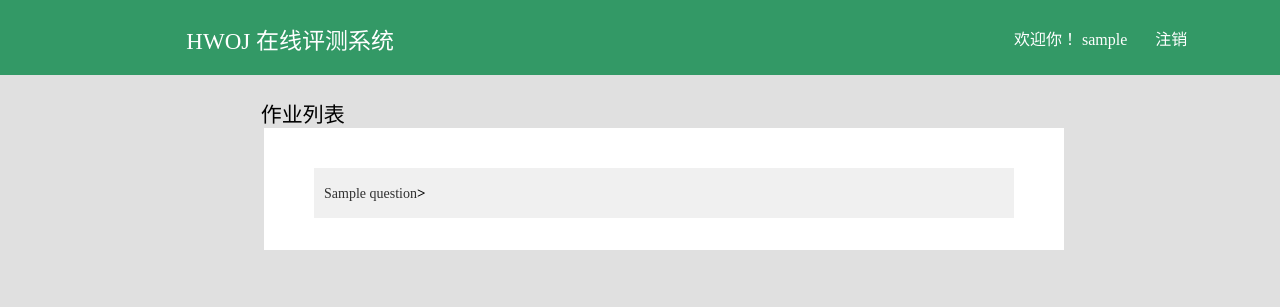
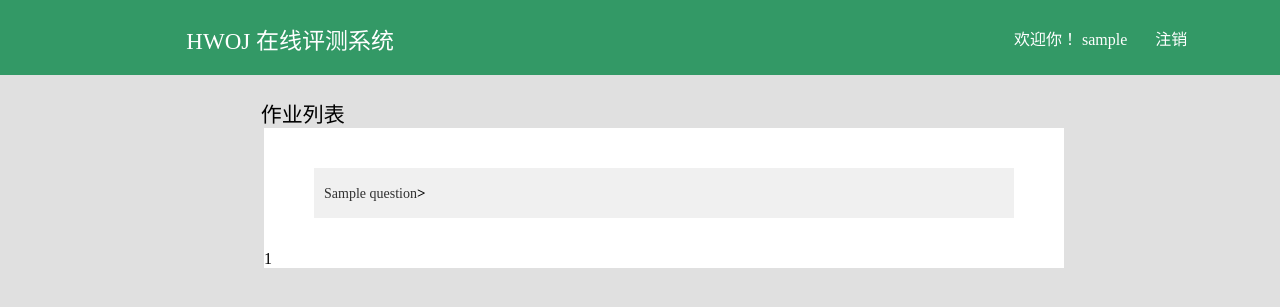
Before and after one commit to j7252008/judge, a Django app: template hwoj/templates/home.html in a window 1280 px wide. Shown: the top 307 px of the page. Run offline with Django 3.2, Linux system fonts and the light colour scheme; tables that the repository leaves empty hold one stand-in row (values such as "Sample post"); the template is opened without the code that fills it: values that come from a table or form of the project are taken from there, most other values are stand-ins (such as "Sample title", 1, 10 or a date in 2020).

Commit message:
完成主页列表分页功能

```diff
--- a/hwoj/templates/home.html
+++ b/hwoj/templates/home.html
@@ -26,7 +26,7 @@ body {
 	background: #339966;
 }
 
-li {
+.nav li {
 	outline: none;
 	min-width: 60px;
 	float: left;
@@ -38,16 +38,16 @@ li {
 	font-size: 16px;
 }
 
-a {
+.nav a {
 	color: white;
 	text-decoration: none;
 }
 
-a:hover{
+.nav a:hover{
 	color: #e0e0e0;
 }
 
-a:VISITED {
+.nav a:VISITED {
 	color: white;
 }
 
@@ -117,16 +117,21 @@ label{
 			<li><a href="/">注销</a></li>
 		</ul>
 	</div>
+
 	<div class="title">作业列表</div>
 	<div class="list">
+		{% load paginate_page %} <!-- # 首先必须通过load模板标签载入分页标签 -->
+		{% paginate questions 7 %}
 		{% for question in questions %}
-		<div class="listitem">
+   		<div class="listitem">
 			<a href=""></a>
 			<br/>
 			<label>{{ question.qname }}</label>>
 			<!-- <label>状态：${plist.pstate}</label> -->
 		</div>
 		{% endfor %}
+		{% include 'pagination.html' %}
+	</div>
 	</div>
 </body>
 </html>
--- a/hwoj/templates/login.html
+++ b/hwoj/templates/login.html
@@ -62,7 +62,7 @@
     {{uf.as_p}}
     <br/>
     <input class="login" type="submit" value = "ok" />
-    <a href="http://127.0.0.1:8000/regist/">注 册</a>
+    <a href="regist/">注 册</a>
 </form>
 	<td/>
 	<tr/>
--- /dev/null
+++ b/hwoj/templates/pagination.html
@@ -0,0 +1,46 @@
+<div id="pagenavi" class="noselect">
+    {% if questions.has_previous %}
+        <a class="previous-page" href="?page={{ questions.previous_page_number }}">
+            <span class="icon-previous"></span>上一页
+        </a>
+    {% endif %}
+
+    {% if first_page == current_page %}
+        <span class="first-page current">1</span>
+    {% else %}
+        <a href="?page=1" class="first-page">1</a>
+    {% endif %}
+
+    {% if pages_first > 2 %}
+        <span>...</span>
+    {% endif %}
+
+    {% for page in pages %}
+        {% if page == current_page %}
+            <span class="current">{{ page }}</span>
+        {% else %}
+            <a href="?page={{ page }}">{{ page }}</a>
+        {% endif %}
+    {% endfor %}
+
+
+    {% if questions < last_page %}
+        <span>...</span>
+    {% endif %}
+
+
+    {% if last_page != 1 %}
+        {% if last_page == current_page %}
+            <span class="current">{{ last_page }}</span>
+        {% else %}
+            <a href="?page={{ last_page }}">{{ last_page }}</a>
+        {% endif %}
+    {% endif %}
+
+
+    {% if questions.has_next %}
+        <a class="next-page" href="?page={{ questions.next_page_number }}">
+            下一页<span class="icon-next"></span>
+        </a>
+    {% endif %}
+</div>
--- /dev/null
+++ b/hwoj/templatetags/paginate_page.py
@@ -0,0 +1,74 @@
+from django import template
+from django.core.paginator import Paginator, PageNotAnInteger, EmptyPage
+# 这是分页功能涉及的一些类和异常，官方文档对此有详细介绍。当然从命名也可以直接看出它们的用途：Paginator（分页），PageNotAnInteger（页码不是一个整数异常），EmptyPage（空的页码号异常）
+
+register = template.Library()
+# 这是定义模板标签要用到的
+
+@register.simple_tag(takes_context=True)
+# 这个装饰器表明这个函数是一个模板标签，takes_context = True 表示接收上下文对象，就是前面所说的封装了各种变量的 Context 对象。
+def paginate(context, object_list, page_count):
+    # context是Context 对象，object_list是你要分页的对象，page_count表示每页的数量
+
+    left = 3 # 当前页码左边显示几个页码号 -1，比如3就显示2个
+    right = 3 # 当前页码右边显示几个页码号 -1
+
+    paginator = Paginator(object_list, page_count) # 通过object_list分页对象
+    page = context['request'].GET.get('page') # 从 Http 请求中获取用户请求的页码号
+
+    try:
+        object_list = paginator.page(page) # 根据页码号获取第几页的数据
+        context['current_page'] = int(page) # 把当前页封装进context（上下文）中
+        pages = get_left(context['current_page'], left, paginator.num_pages) + get_right(context['current_page'], right, paginator.num_pages)
+        # 调用了两个辅助函数，根据当前页得到了左右的页码号，比如设置成获取左右两边2个页码号，那么假如当前页是5，则 pages = [3,4,5,6,7],当然一些细节需要处理，比如如果当前页是2，那么获取的是pages = [1,2,3,4]
+
+    except PageNotAnInteger:
+        # 异常处理，如果用户传递的page值不是整数，则把第一页的值返回给他
+        object_list = paginator.page(1)
+        context['current_page'] = 1 # 当前页是1
+        pages = get_right(context['current_page'], right, paginator.num_pages)
+    except EmptyPage:
+        # 如果用户传递的 page 值是一个空值，那么把最后一页的值返回给他
+        object_list = paginator.page(paginator.num_pages)
+        context['current_page'] = paginator.num_pages # 当前页是最后一页，num_pages的值是总分页数
+        pages = get_left(context['current_page'], left, paginator.num_pages)
+
+    context['questions'] = object_list # 把获取到的分页的数据封装到上下文中
+    context['pages'] = pages # 把页码号列表封装进去
+    context['last_page'] = paginator.num_pages # 最后一页的页码号
+    context['first_page'] = 1 # 第一页的页码号为1
+    try:
+        # 获取 pages 列表第一个值和最后一个值，主要用于在是否该插入省略号的判断，在模板文件中将会体会到它的用处。注意这里可能产生异常，因为pages可能是一个空列表，比如本身只有一个分页，那么pages就为空，因为我们永远不会获取页码为1的页码号（至少有1页，1的页码号已经固定写在模板文件中）
+        context['pages_first'] = pages[0]
+        context['pages_last'] = pages[-1] + 1
+        # +1的原因是为了方便判断，在模板文件中将会体会到其作用。
+
+    except IndexError:
+        context['pages_first'] = 1 # 发生异常说明只有1页
+        context['pages_last'] = 2 # 1 + 1 后的值
+
+    return ''  # 必须加这个，否则首页会显示个None
+
+
+def get_left(current_page, left, num_pages):
+    """
+    辅助函数，获取当前页码的值得左边两个页码值，要注意一些细节，比如不够两个那么最左取到2，为了方便处理，包含当前页码值，比如当前页码值为5，那么pages = [3,4,5]
+    """
+    if current_page == 1:
+        return []
+    elif current_page == num_pages:
+        l = [i - 1 for i in range(current_page, current_page - left, -1) if i - 1 > 1]
+        l.sort()
+        return l
+    l = [i for i in range(current_page, current_page - left, -1) if i > 1]
+    l.sort()
+    return l
+
+
+def get_right(current_page, right, num_pages):
+    """
+    辅助函数，获取当前页码的值得右边两个页码值，要注意一些细节，比如不够两个那么最右取到最大页码值。不包含当前页码值。比如当前页码值为5，那么pages = [6,7]
+    """
+    if current_page == num_pages:
+        return []
+    return [i + 1 for i in range(current_page, current_page + right - 1) if i < num_pages - 1]
--- a/judge/urls.py
+++ b/judge/urls.py
@@ -22,6 +22,6 @@ urlpatterns = [
     url(r'^admin/', admin.site.urls),
     url(r'^$', views.login, name='login'),
     url(r'^login/$', views.login, name='login'),
-   	url(r'^home/$',views.home, name = 'home'),
-    url(r'^regist/$',views.regist, name = 'regist'),
+   	url(r'^home/$', views.home, name='home'),
+    url(r'^regist/$', views.regist, name='regist'),
 ]
```
Also changed, not shown: hwoj/views.py (+5 -6 lines), hwoj/templatetags/__init__.py (added).
